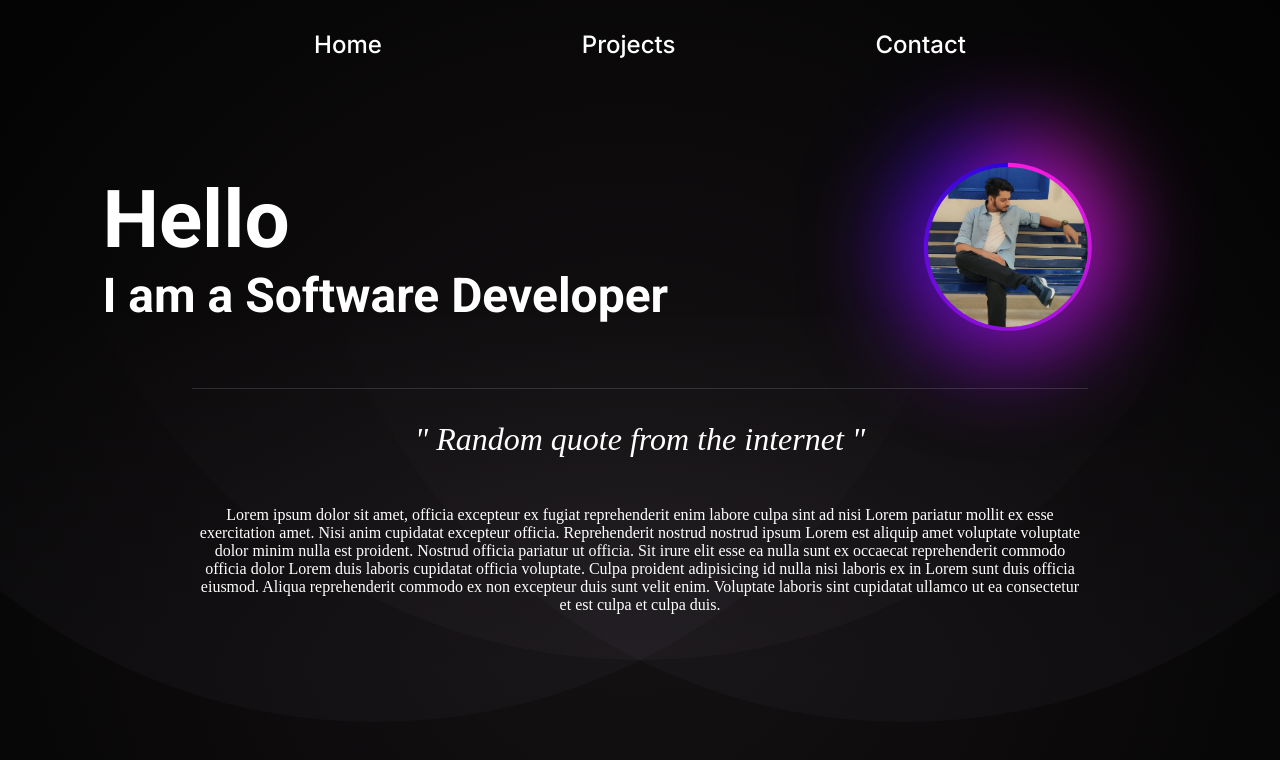
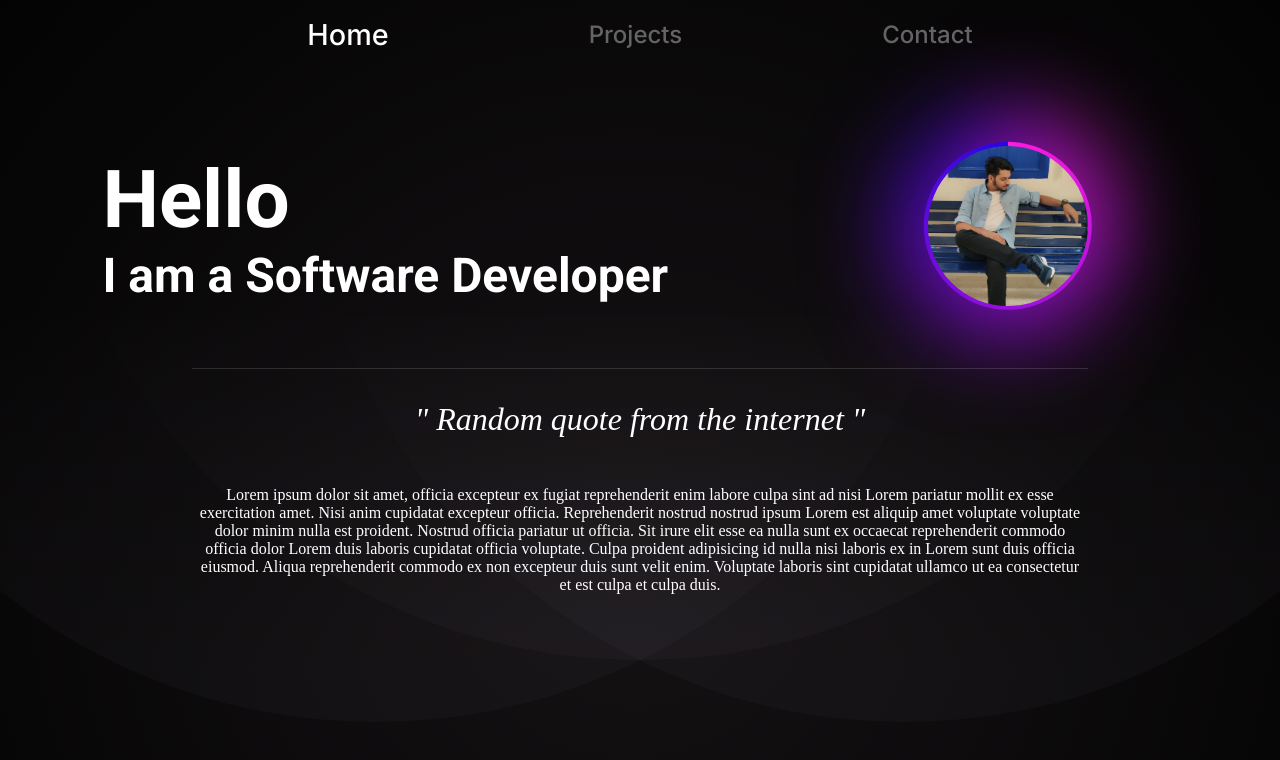
Before and after one commit to ItsHyde-dev/Web-Portfolio, a React (Create React App) app: page / in a window 1280 px wide. Shown: the top 760 px of the page. Built offline with nearby package versions, Linux system fonts and the light colour scheme.

Commit message:
made the navbar more appealing

```diff
--- a/src/components/contact-page/contact-page.tsx
+++ b/src/components/contact-page/contact-page.tsx
@@ -7,7 +7,7 @@ import ContactImage from '../../assets/contact-image.jpeg'
 function ContactPage() {
     return (
         <>
-            <Navbar />
+            <Navbar highlight="contact"/>
 
             <div className={styles.heading}>Contact Me</div>
 
--- a/src/components/home/homepage.tsx
+++ b/src/components/home/homepage.tsx
@@ -7,7 +7,7 @@ import ContactImage from '../../assets/contact-image.jpeg'
 export default function Home() {
     return (
         <div>
-            <Navbar />
+            <Navbar highlight="home"/>
             <div className={styles.row}>
                 <div className={styles.header_div}>
                     <h1 className={`
--- a/src/components/navbar/navbar.module.css
+++ b/src/components/navbar/navbar.module.css
@@ -5,6 +5,7 @@
     align-items: center;
     padding: 20px 0px 40px 0px;
     width: 100%;
+    height: 1.8rem;
 }
 
 .nav_button{
@@ -13,6 +14,7 @@
     font-size: 1.5rem;
     font-weight: 500;
     cursor: pointer;
+    color: rgba(100, 100, 100, 1);
 }
 
 .router_link {
@@ -47,3 +49,18 @@
     font-weight: bold;
     margin-left: 5rem;
 }
+
+.selected {
+    font-size: 1.8rem;
+    color: white;
+    animation: enlarge_nav 0.1s ease-in-out;
+}
+
+@keyframes enlarge_nav {
+    0% {
+        font-size: 1.5rem;
+    }
+    100% {
+        font-size: 1.8rem;
+    }
+}
--- a/src/components/navbar/navbar.tsx
+++ b/src/components/navbar/navbar.tsx
@@ -1,21 +1,39 @@
 import React from 'react'
 import { Link } from 'react-router-dom';
 import styles from './navbar.module.css'
-function Navbar() {
+function Navbar(props: { [key: string]: any }) {
 
     let width = window.innerWidth;
+
+    const selectedClass = styles.selected;
+    const nav_button = styles.nav_button;
+
+    const buttonBuilder = (name: string) => {
+        let cssClass = styles.nav_button;
+        if (props.highlight === name.toLowerCase()) {
+            cssClass += ` ${selectedClass}`;
+        }
+
+        return <div className={cssClass}>{name}</div>
+    }
 
     if (width > 768) {
         return (
             <div className={styles.navbar}>
                 <Link to="/" className={styles.router_link}>
-                    <div className={styles.nav_button} >Home</div>
+                    {
+                        buttonBuilder('Home')
+                    }
                 </Link>
                 <Link to="/projects" className={styles.router_link}>
-                    <div className={styles.nav_button}>Projects</div>
+                    {
+                        buttonBuilder('Projects')
+                    }
                 </Link>
                 <Link to="/contact" className={styles.router_link}>
-                    <div className={styles.nav_button} >Contact</div>
+                    {
+                        buttonBuilder('Contact')
+                    }
                 </Link>
             </div>
         )
--- a/src/components/projects/projects.tsx
+++ b/src/components/projects/projects.tsx
@@ -18,7 +18,7 @@ var githubUrls: { [key: string]: string } = {
 export default function ProjectPage() {
     return (
         <div>
-            <Navbar />
+            <Navbar highlight="projects"/>
             <div className={`
                 ${styles.divider}
                 ${animation.expand_from_center}
--- a/src/index.css
+++ b/src/index.css
@@ -13,4 +13,10 @@ code {
 html {
     background-color: black;
     color: white;
+    -ms-overflow-style: none;
+    scrollbar-width: none;
 }
+
+html::-webkit-scrollbar {
+  display: none;
+}
```
Also changed, not shown: src/components/about-page/about-page.tsx (added, +11 -0 lines).
